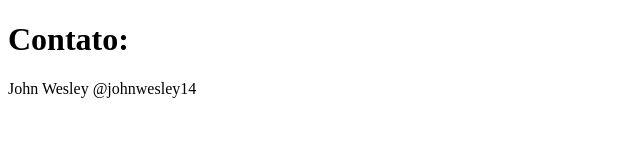
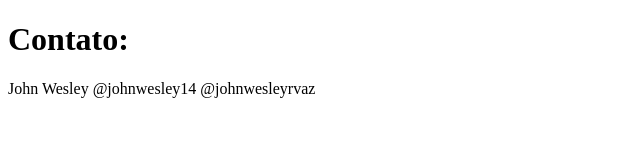
Before and after one commit to JohnWesley14/GithubForTeams, a plain HTML site: page contato.html in a window 1280 px wide. Shown: the whole page, without its empty margins (0-640 px from the left). Drawn offline with Linux system fonts and the light colour scheme.

Commit message:
return profile instagram

```diff
--- a/contato.html
+++ b/contato.html
@@ -7,6 +7,6 @@
 </head>
 <body>
     <h1>Contato: </h1>
-    <p>John Wesley @johnwesley14</p>
+    <p>John Wesley @johnwesley14 @johnwesleyrvaz</p>
 </body>
 </html>
```
